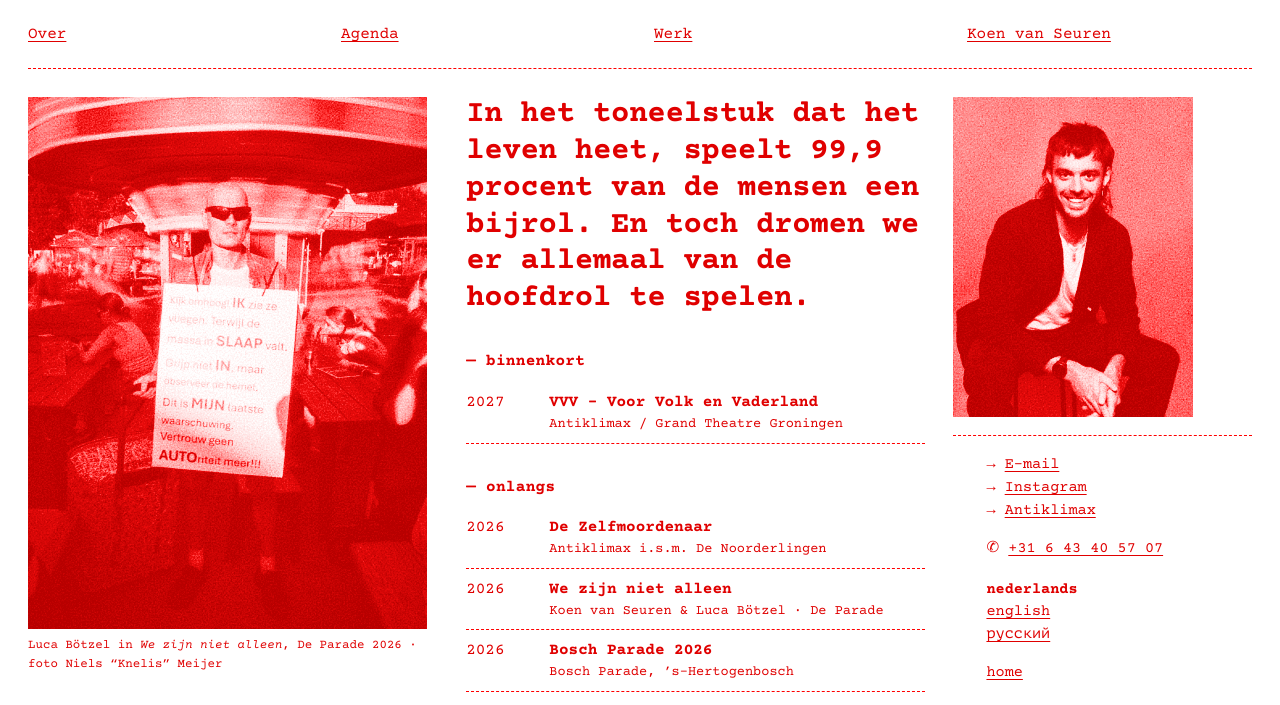
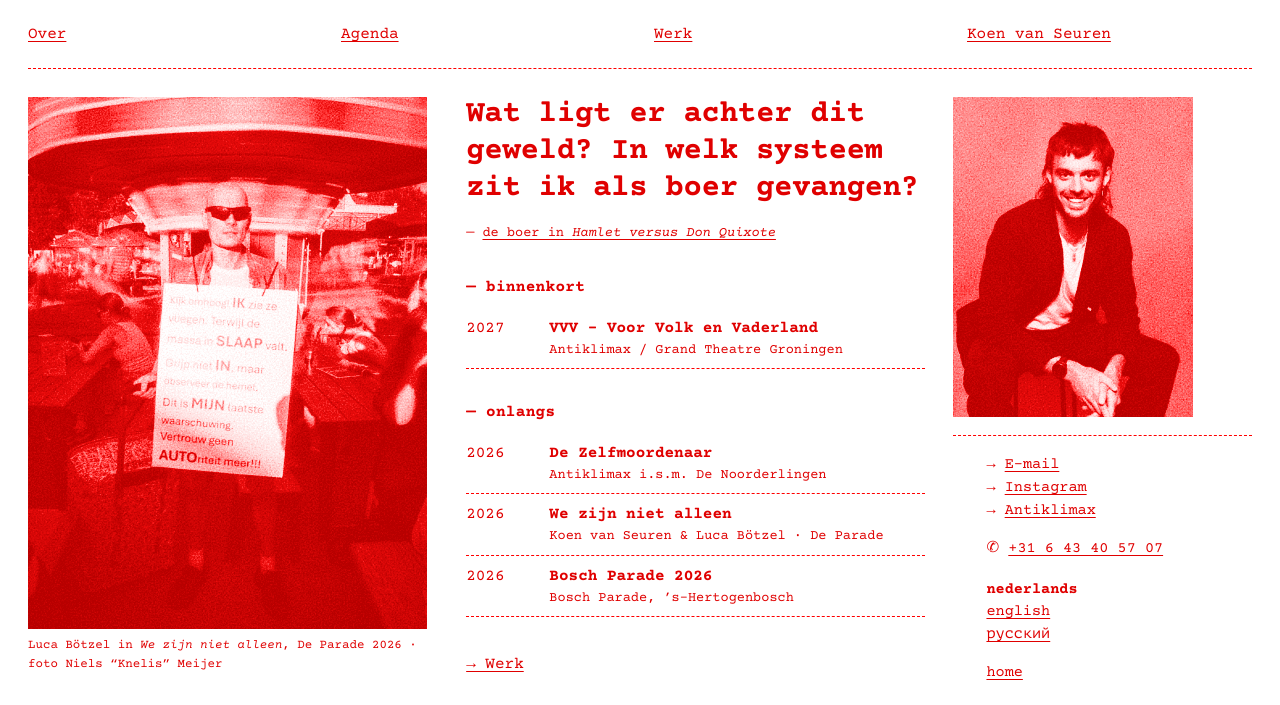
Before and after one commit to kvseuren-ship-it/koenvanseuren.nl, a plain HTML site: page site/index.html in a window 1280 px wide. Shown: the top 705 px of the page. Drawn offline with Linux system fonts and the light colour scheme.

Commit message:
Home: openingszin van de boer uit Hamlet versus Don Quixote
Co-Authored-By: Claude Opus 5.5 <noreply@anthropic.com>
Claude-Session: https://claude.ai/code/session_01TVxbqPJe6akmcgxLM4w5qz

```diff
--- a/build/static/style.css
+++ b/build/static/style.css
@@ -72,6 +72,7 @@ ul.mini .m{grid-column:2;font-size:.85em}
 .home-img{margin:0}
 .home-img img{width:100%;max-height:calc(100vh - 150px);object-fit:cover;object-position:50% 30%;cursor:zoom-in}
 .home-img figcaption{font-size:.78em;margin-top:.6em}
+.home .lead-src{font-size:.85em;margin:-.2em 0 1.6em}
 .home .lead{font-size:clamp(1.35rem,2.4vw,2.1rem);line-height:1.2;font-weight:700;margin:0 0 .6em;letter-spacing:-.01em}
 /* over: beeld + feiten links, eigen woorden rechts */
 .over{display:grid;grid-template-columns:minmax(0,1fr) minmax(0,1.35fr);grid-template-areas:"img own" "facts own";grid-template-rows:auto 1fr;column-gap:calc(var(--gap)*2);align-items:start}
--- a/site/index.html
+++ b/site/index.html
@@ -32,7 +32,8 @@
   <figure class="home-img"><img class="duo" src="img/wzna-2-sm.jpg" srcset="img/wzna-2-sm.jpg 760w, img/wzna-2.jpg 1200w" sizes="(max-width: 860px) 100vw, 40vw" width="1200" height="1600" alt="We zijn niet alleen" fetchpriority="high" decoding="async" data-full="img/wzna-2.jpg">
     <figcaption>Luca Bötzel in <em>We zijn niet alleen</em>, De Parade 2026 · foto Niels “Knelis” Meijer</figcaption></figure>
   <section class="home-lists">
-    <p class="lead">In het toneelstuk dat het leven heet, speelt 99,9 procent van de mensen een bijrol. En toch dromen we er allemaal van de hoofdrol te spelen.</p>
+    <p class="lead">Wat ligt er achter dit geweld? In welk systeem zit ik als boer gevangen?</p>
+    <p class="lead-src">— <a href="werk/hamlet-versus-don-quixote.html">de boer in <em>Hamlet versus Don Quixote</em></a></p>
     <h2>Binnenkort</h2>
     <ul class="mini"><li><a href="werk/vvv-voor-volk-en-vaderland.html"><span class="y">2027</span> <span class="t">VVV – Voor Volk en Vaderland</span> <span class="m">Antiklimax / Grand Theatre Groningen</span></a></li></ul>
     <h2>Onlangs</h2>
--- a/site/style.css
+++ b/site/style.css
@@ -72,6 +72,7 @@ ul.mini .m{grid-column:2;font-size:.85em}
 .home-img{margin:0}
 .home-img img{width:100%;max-height:calc(100vh - 150px);object-fit:cover;object-position:50% 30%;cursor:zoom-in}
 .home-img figcaption{font-size:.78em;margin-top:.6em}
+.home .lead-src{font-size:.85em;margin:-.2em 0 1.6em}
 .home .lead{font-size:clamp(1.35rem,2.4vw,2.1rem);line-height:1.2;font-weight:700;margin:0 0 .6em;letter-spacing:-.01em}
 /* over: beeld + feiten links, eigen woorden rechts */
 .over{display:grid;grid-template-columns:minmax(0,1fr) minmax(0,1.35fr);grid-template-areas:"img own" "facts own";grid-template-rows:auto 1fr;column-gap:calc(var(--gap)*2);align-items:start}
```
Also changed, not shown: site/en/index.html (+2 -1 lines), site/ru/index.html (+2 -1 lines), 2 other files.
